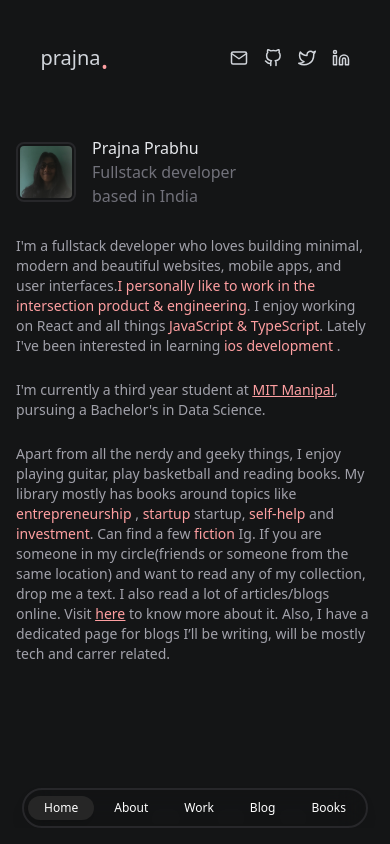
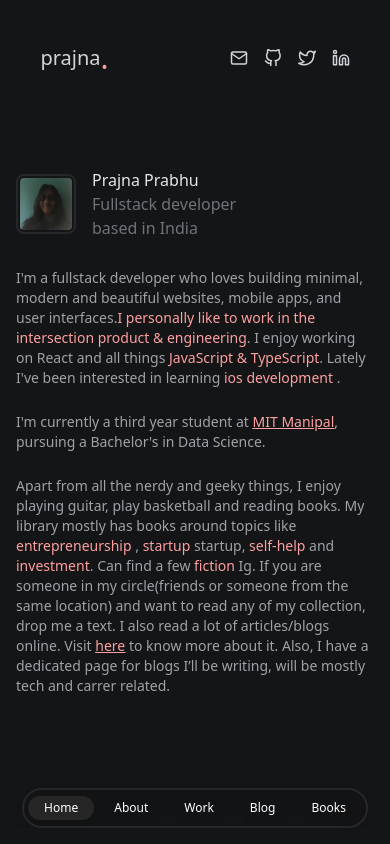
Before and after one commit to prajnaprabhu3/prajnaprabhu.com, a Next.js app: page /about in a window 390 px wide. Built offline with nearby package versions, Linux system fonts and the light colour scheme.

Commit message:
fix: responsive fix

```diff
--- a/src/app/about/page.tsx
+++ b/src/app/about/page.tsx
@@ -5,7 +5,7 @@ import Experience from "../components/experience";
 
 function About() {
   return (
-    <div className="pt-96 w-full gap-y-20 px-4 flex flex-col md:gap-y-28 md:w-1/2 mx-auto md:px-4 mt-20 md:pt-20 overflow-x-auto">
+    <div className="pt-96 mt-36 w-full gap-y-20 px-4 flex flex-col md:gap-y-28 md:w-1/2 mx-auto md:px-4 md:mt-20 md:pt-20 overflow-x-auto">
       <div className="">
         {/* image  */}
         <div className="w-2/3 gap-x-4 flex md:w-1/2 h-16  items-center">
```
